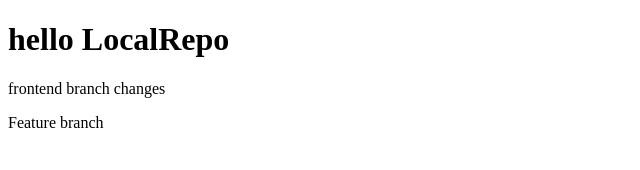
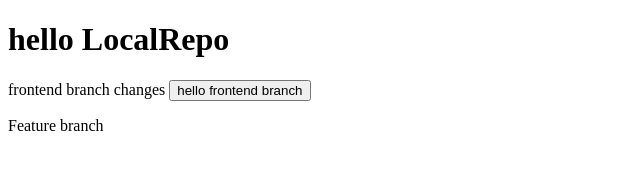
Before and after one commit to ramsingh2020/LocalRepo, a plain HTML site: page index.html in a window 1280 px wide. Shown: the whole page, without its empty margins (0-640 px from the left). Drawn offline with Linux system fonts and the light colour scheme.

Commit message:
<button>hello frontend branch</button>

```diff
--- a/index.html
+++ b/index.html
@@ -7,7 +7,7 @@
 </head>
 <body>
   <h1>hello LocalRepo</h1>
-  <p>frontend branch changes</p>
+  <p>frontend branch changes <button>hello frontend branch</button></p>
   <span>Feature branch</span>
 </body>
 </html>
```
